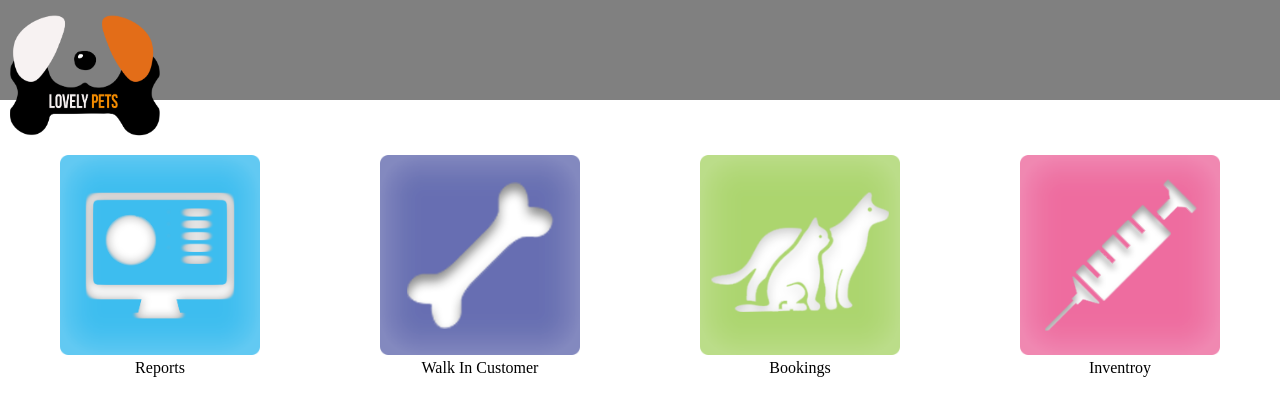
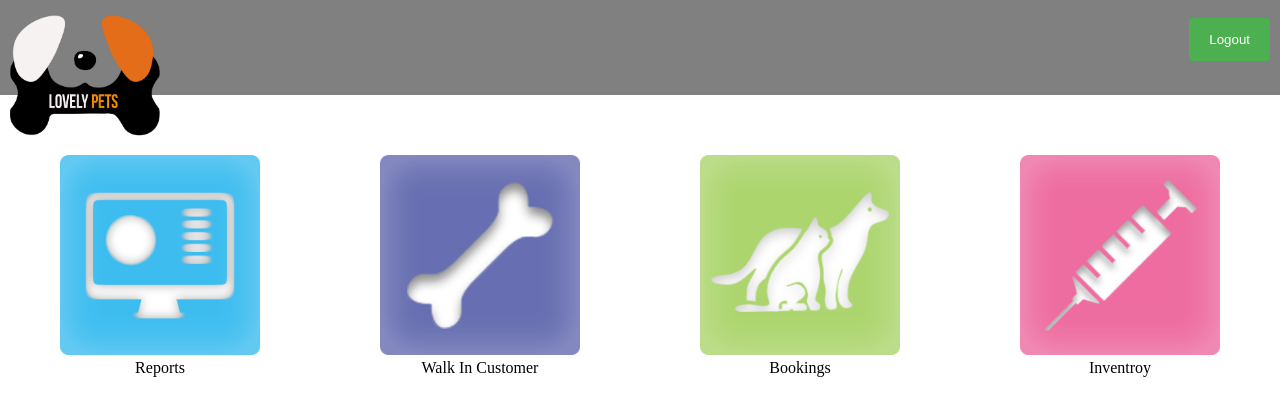
Before and after one commit to Conculco/Capstone, a PHP site: page / in a window 1280 px wide. Shown: the top 416 px of the page. Run offline with PHP 8.4, Linux system fonts and the light colour scheme.

Commit message:
Log Out and Small fixes

```diff
--- a/header.php
+++ b/header.php
@@ -1,3 +1,4 @@
 <div class="Logo"><a href="index.php"><img src="img/logo.png" width="150" height="130"></a></div>
+<div class="Logout"><form action="logout.php"><input type="submit" value="Logout"></form></div>
 <div class="Header"></div>
 <div class="Header2"></div>
--- a/styles.css
+++ b/styles.css
@@ -5,14 +5,17 @@
 .Logo {
     float: left;
     margin: 10px;
-
+}
+.Logout {
+    float: right;
+    margin: 10px;
 }
 .Header {
-    height: 100px;
+    height: 95px;
     background-color: gray;
 }
 .Header2 {
-    height: 55px;
+    height: 60px;
 }
 .Whitespace {
     width: 100%;
@@ -30,6 +33,9 @@
     width: 30%;
     border: 3px solid #73AD21;
     padding: 10px;
+}
+.centertext {
+    text-align: center;
 }
 .centerlong {
     margin: auto;
```
Also changed, not shown: logout.php (added, +20 -0 lines).
